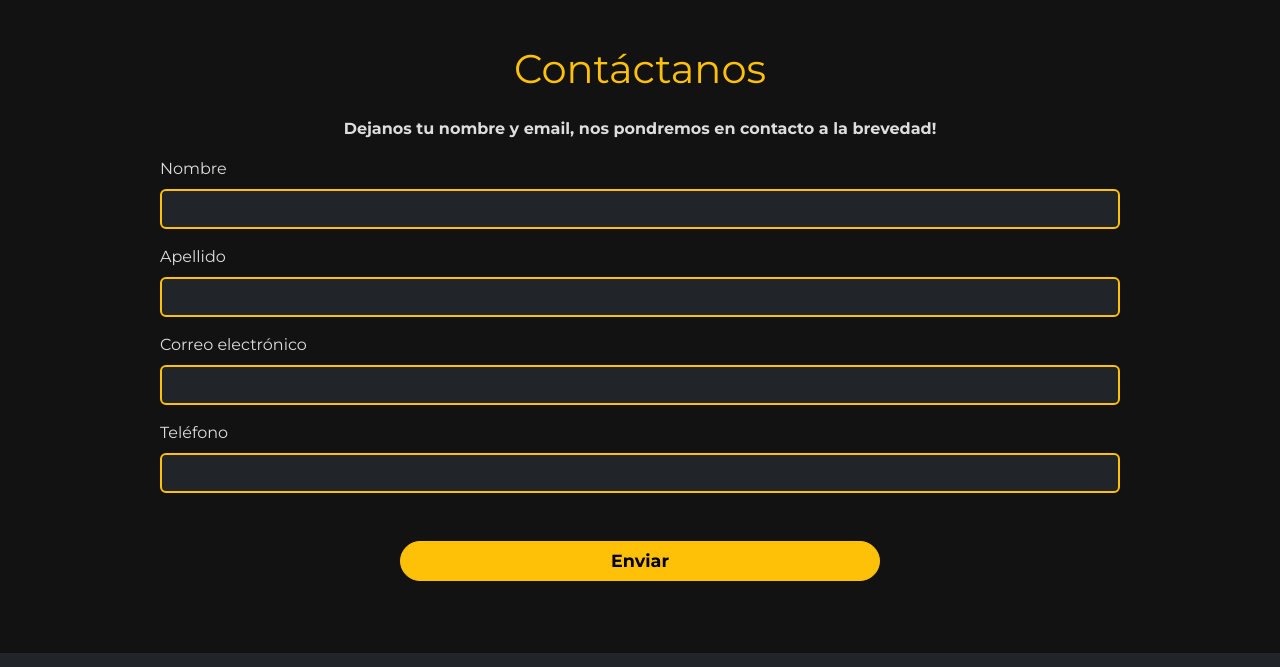
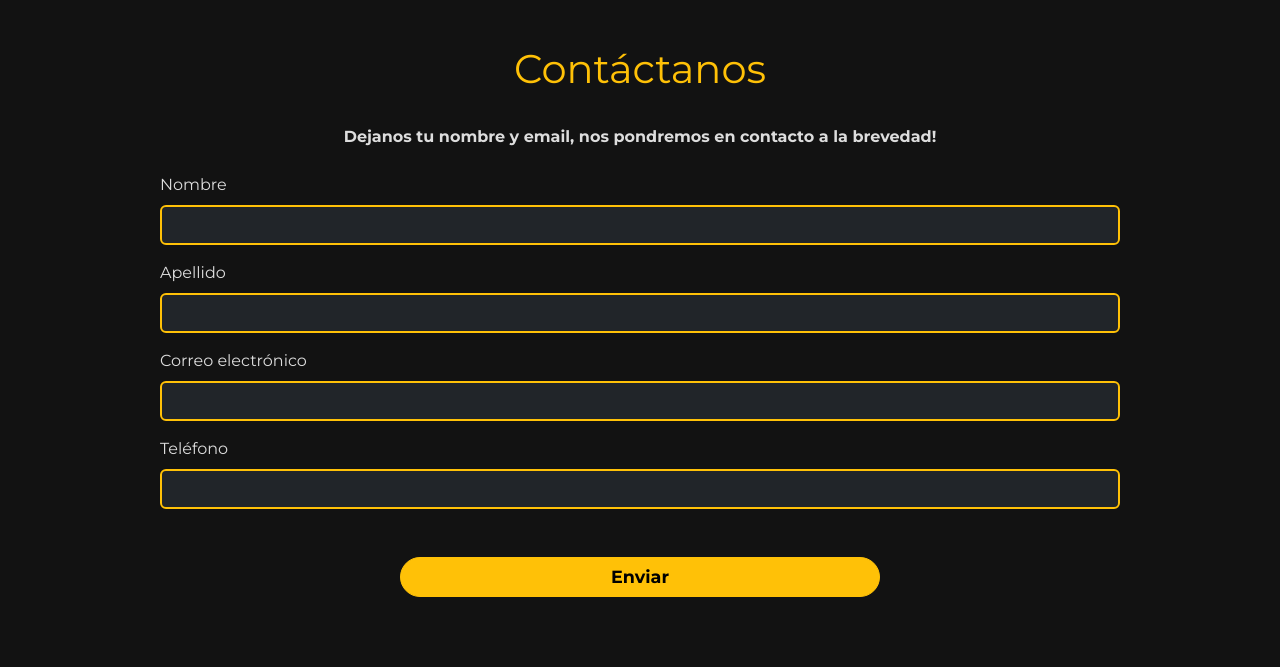
Before and after one commit to Ignaciotalon07/Pigments-2.0, a website: page pages/contacto.html in a window 1280 px wide. Shown: the part 1535-2202 px from the top of the page. Drawn offline with nearby package versions, Linux system fonts and the light colour scheme.

Commit message:
acomodo parrafo formulario seccion contacto

```diff
--- a/pages/contacto.html
+++ b/pages/contacto.html
@@ -242,7 +242,7 @@
         <!-- Formulario -->
         <section>
           <h3 class="text-warning mb-4 text-center fs-1">Contáctanos</h3>
-          <p class="text-center fw-bold">Dejanos tu nombre y email, nos pondremos en contacto a la brevedad!</p>
+          <p class="text-center p-2 fw-bold">Dejanos tu nombre y email, nos pondremos en contacto a la brevedad!</p>
           <form class="mx-auto w-75">
             <div class="mb-3">
               <label for="nombre" class="form-label">Nombre</label>
```
